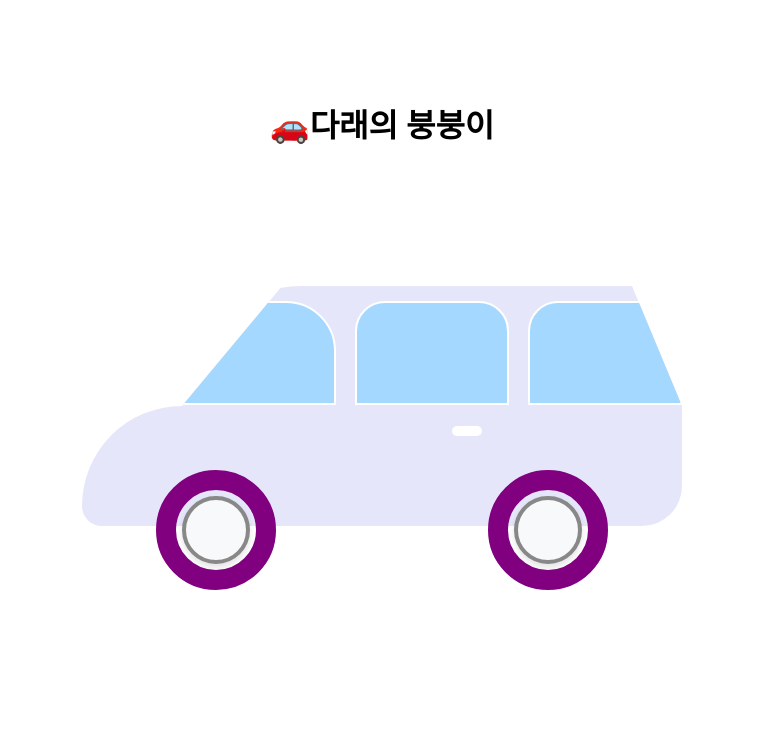
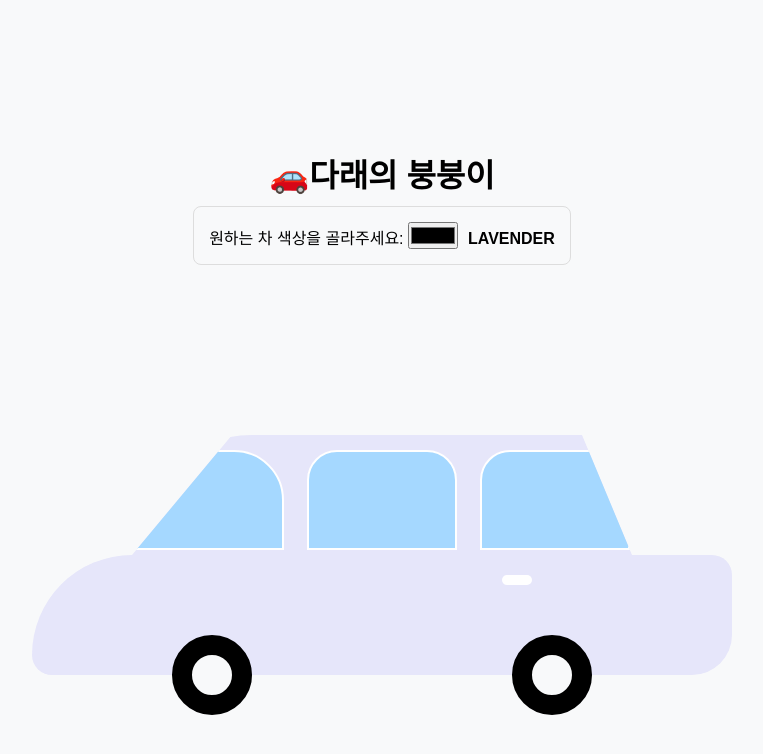
Before and after one commit to cr2hchoi/vue-car-project, a Vue app: page / in a window 1280 px wide. Shown: the top 754 px of the page, without its empty margins (258-1021 px from the left). Built offline with nearby package versions, Linux system fonts and the light colour scheme.

Commit message:
feat: 자동차 몸통 색상 변경 기능 추가 (props 연결)

```diff
--- a/src/App.vue
+++ b/src/App.vue
@@ -2,14 +2,27 @@
 //import할 부품들
 import CarBody from "./components/CarBody.vue";
 import FrontWheel from "./components/FrontWheel.vue";
-import RearWheel from "./components/RealWheel.vue";
+import RearWheel from "./components/RearWheel.vue";
+
+//ref 변수 사용
+import { ref } from 'vue';
+
+// 사용자가 선택한 색상을 저장할 반응형 변수 만듭니다. (기본값: lavender)
+const selectedColor = ref('lavender');
 </script>
 
 <template>
   <div class="garage">
     <h1 class="title">🚗다래의 붕붕이</h1>
+
+    <div class="color-picker">
+      <label for="color">원하는 차 색상을 골라주세요: </label>
+      <input type="color" id="color" v-model="selectedColor" />
+      <span class="color-code">{{ selectedColor }}</span>
+    </div>
+
     <div class="car-container">
-      <CarBody bodyColor="lavender" />
+      <CarBody :bodyColor="selectedColor" />
       <div class="wheel-area">
         <FrontWheel />
         <RearWheel />
@@ -18,8 +31,11 @@ import RearWheel from "./components/RealWheel.vue";
   </div>
 </template>
 
-<style>
-//전체적인 배경, 정렬 스타일
+
+<style scoped>
+/* CSS 파일 경로를 @import로 가져옵니다 //@import "./assets/main.css"; */
+
+/* 1. 화면 전체 레이아웃 */
 .garage {
   display: flex;
   flex-direction: column;
@@ -27,12 +43,15 @@ import RearWheel from "./components/RealWheel.vue";
   padding: 50px;
 }
 
-.title{
-  margin-top:100px;
+.title {
+  margin-top: 100px;
   display: flex;
-flex-direction: column;
-align-items: center}
+  flex-direction: column;
+  align-items: center;
+  margin-bottom: 10px;
+}
 
+/* 2. 자동차 조립 구역 */
 .car-container {
   display: flex;
   flex-direction: column;
@@ -40,11 +59,26 @@ align-items: center}
   align-items: center;
   margin-top: 140px;
 }
+
 .wheel-area {
-  width:400px;
+  width: 400px;
   display: flex;
   justify-content: space-between;
-
   margin-top: -30px; /* 몸체와 바퀴 합체! */
 }
+
+/* 3. 사용자 인터페이스 (UI) */
+.color-picker {
+  margin-bottom: 30px;
+  padding: 15px;
+  border: 1px solid #ddd;
+  border-radius: 8px;
+  display: inline-block;
+}
+
+.color-code {
+  margin-left: 10px;
+  font-weight: bold;
+  text-transform: uppercase;
+}
 </style>
--- a/src/assets/base.css
+++ /dev/null
@@ -1,86 +0,0 @@
-/* color palette from <https://github.com/vuejs/theme> */
-:root {
-  --vt-c-white: #ffffff;
-  --vt-c-white-soft: #f8f8f8;
-  --vt-c-white-mute: #f2f2f2;
-
-  --vt-c-black: #181818;
-  --vt-c-black-soft: #222222;
-  --vt-c-black-mute: #282828;
-
-  --vt-c-indigo: #2c3e50;
-
-  --vt-c-divider-light-1: rgba(60, 60, 60, 0.29);
-  --vt-c-divider-light-2: rgba(60, 60, 60, 0.12);
-  --vt-c-divider-dark-1: rgba(84, 84, 84, 0.65);
-  --vt-c-divider-dark-2: rgba(84, 84, 84, 0.48);
-
-  --vt-c-text-light-1: var(--vt-c-indigo);
-  --vt-c-text-light-2: rgba(60, 60, 60, 0.66);
-  --vt-c-text-dark-1: var(--vt-c-white);
-  --vt-c-text-dark-2: rgba(235, 235, 235, 0.64);
-}
-
-/* semantic color variables for this project */
-:root {
-  --color-background: var(--vt-c-white);
-  --color-background-soft: var(--vt-c-white-soft);
-  --color-background-mute: var(--vt-c-white-mute);
-
-  --color-border: var(--vt-c-divider-light-2);
-  --color-border-hover: var(--vt-c-divider-light-1);
-
-  --color-heading: var(--vt-c-text-light-1);
-  --color-text: var(--vt-c-text-light-1);
-
-  --section-gap: 160px;
-}
-
-@media (prefers-color-scheme: dark) {
-  :root {
-    --color-background: var(--vt-c-black);
-    --color-background-soft: var(--vt-c-black-soft);
-    --color-background-mute: var(--vt-c-black-mute);
-
-    --color-border: var(--vt-c-divider-dark-2);
-    --color-border-hover: var(--vt-c-divider-dark-1);
-
-    --color-heading: var(--vt-c-text-dark-1);
-    --color-text: var(--vt-c-text-dark-2);
-  }
-}
-
-*,
-*::before,
-*::after {
-  box-sizing: border-box;
-  margin: 0;
-  font-weight: normal;
-}
-
-body {
-  min-height: 100vh;
-  color: var(--color-text);
-  background: var(--color-background);
-  transition:
-    color 0.5s,
-    background-color 0.5s;
-  line-height: 1.6;
-  font-family:
-    Inter,
-    -apple-system,
-    BlinkMacSystemFont,
-    'Segoe UI',
-    Roboto,
-    Oxygen,
-    Ubuntu,
-    Cantarell,
-    'Fira Sans',
-    'Droid Sans',
-    'Helvetica Neue',
-    sans-serif;
-  font-size: 15px;
-  text-rendering: optimizeLegibility;
-  -webkit-font-smoothing: antialiased;
-  -moz-osx-font-smoothing: grayscale;
-}
--- a/src/assets/main.css
+++ b/src/assets/main.css
@@ -1,35 +1,12 @@
-@import './base.css';
+/* src/assets/main.css */
 
-#app {
-  max-width: 1280px;
-  margin: 0 auto;
-  padding: 2rem;
-  font-weight: normal;
+* {
+  margin: 0;
+  padding: 0;
+  box-sizing: border-box; /* 패딩을 넣어도 박스 크기가 안 변하게! */
 }
 
-a,
-.green {
-  text-decoration: none;
-  color: hsla(160, 100%, 37%, 1);
-  transition: 0.4s;
-  padding: 3px;
+body {
+  background-color: #f8f9fa; /* 부드러운 회색 배경 */
+  font-family: sans-serif;   /* 깔끔한 글꼴 */
 }
-
-@media (hover: hover) {
-  a:hover {
-    background-color: hsla(160, 100%, 37%, 0.2);
-  }
-}
-
-@media (min-width: 1024px) {
-  body {
-    display: flex;
-    place-items: center;
-  }
-
-  #app {
-    display: grid;
-    grid-template-columns: 1fr 1fr;
-    padding: 0 2rem;
-  }
-}
--- a/src/components/CarBody.vue
+++ b/src/components/CarBody.vue
@@ -27,7 +27,10 @@ const props = defineProps({
 
 <style scoped>
 .car-body{
-
+  width: 700px;
+  display: flex;
+  flex-direction: column;
+  align-items: center;
 }
 .car-roof {
   width: 500px;
@@ -39,7 +42,7 @@ const props = defineProps({
   /* 왼쪽 위 점을 30% 지점에 찍어서 사선을 만듦 */
   position: relative;
   transition: background-color 0.5s; /* 색 바뀔 때 부드럽게! */
-  margin-left: 100px;
+  margin-left: 0px;
 }
 
 .car-windows{
@@ -96,7 +99,7 @@ const props = defineProps({
 .car-bottom{
   width: 100%;
   height: 120px;
-  border-radius: 100px 0px 40px 20px;
+  border-radius: 100px 20px 40px 20px;
   position:relative;
 }
 </style>
--- a/src/components/RealWheel.vue
+++ b/src/components/RearWheel.vue
@@ -4,14 +4,14 @@ import Tire from "./Tire.vue";
 
 
 <template>
-  <div class="real-wheel">
+  <div class="rear-wheel">
     <Tire color = "PURPLE"/>
     <!--    Tire 컬러 대입-->
   </div>
 </template>
 
 <style scoped>
-.real-wheel{
+.rear-wheel{
   position: relative;
   width: 60px;
   height: 60px;
--- a/src/components/Tire.vue
+++ b/src/components/Tire.vue
@@ -29,7 +29,7 @@ const props = defineProps({
   width: 80px;  /* 휠보다 조금 더 크게 */
   height: 80px;
   /* 두툼한 타이어 고무 두께 */
-  outline: 20px solid ;
+  border: 20px solid ;
   border-radius: 50%;
   box-sizing: border-box;
 
--- a/src/main.js
+++ b/src/main.js
@@ -1,6 +1,7 @@
 import { createApp } from 'vue'
 // 우리가 공들여 만든 App.vue(조립 공장)를 가져옵니다.
 import App from './App.vue'
+import './assets/main.css'
 
 // App.vue를 실행해서 index.html에 있는 id="app"인 곳에 딱 붙여라! 라는 뜻입니다.
 createApp(App).mount('#app')
```
Also changed, not shown: src/assets/logo.svg (deleted).
